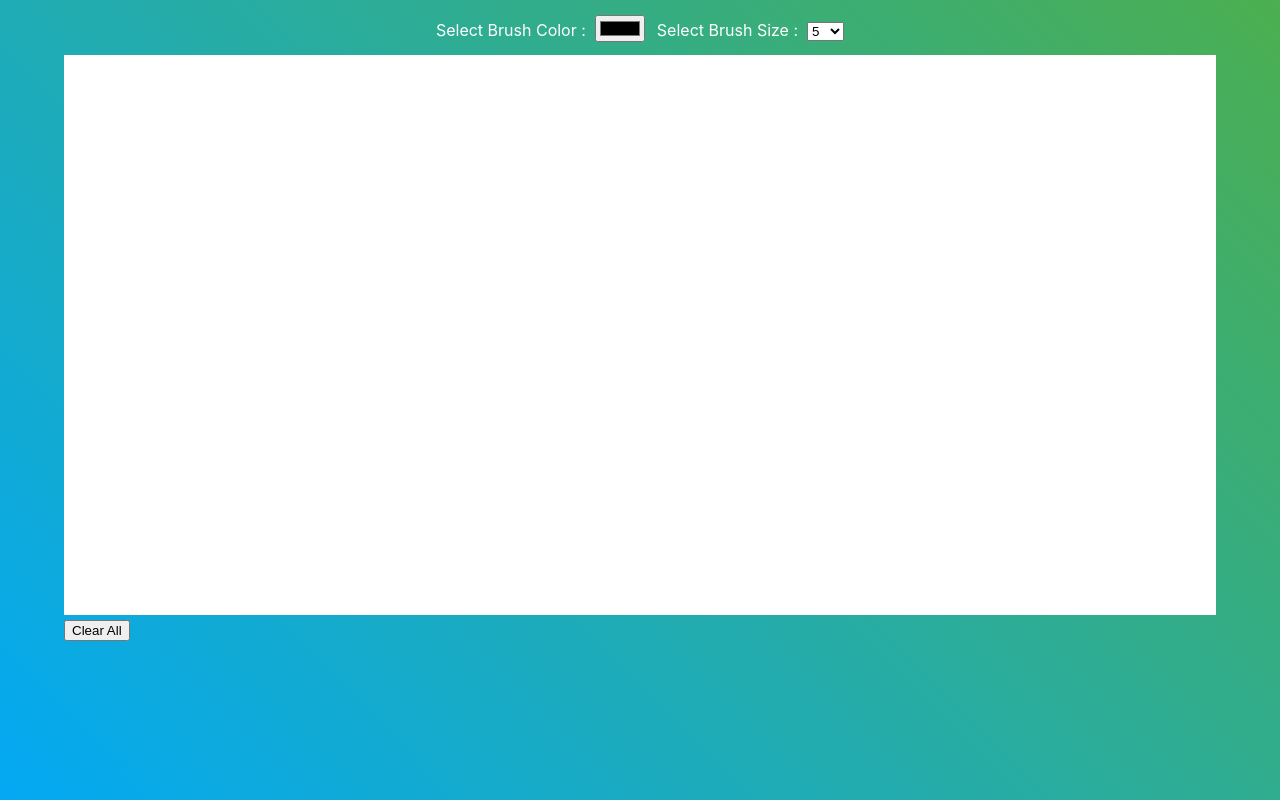
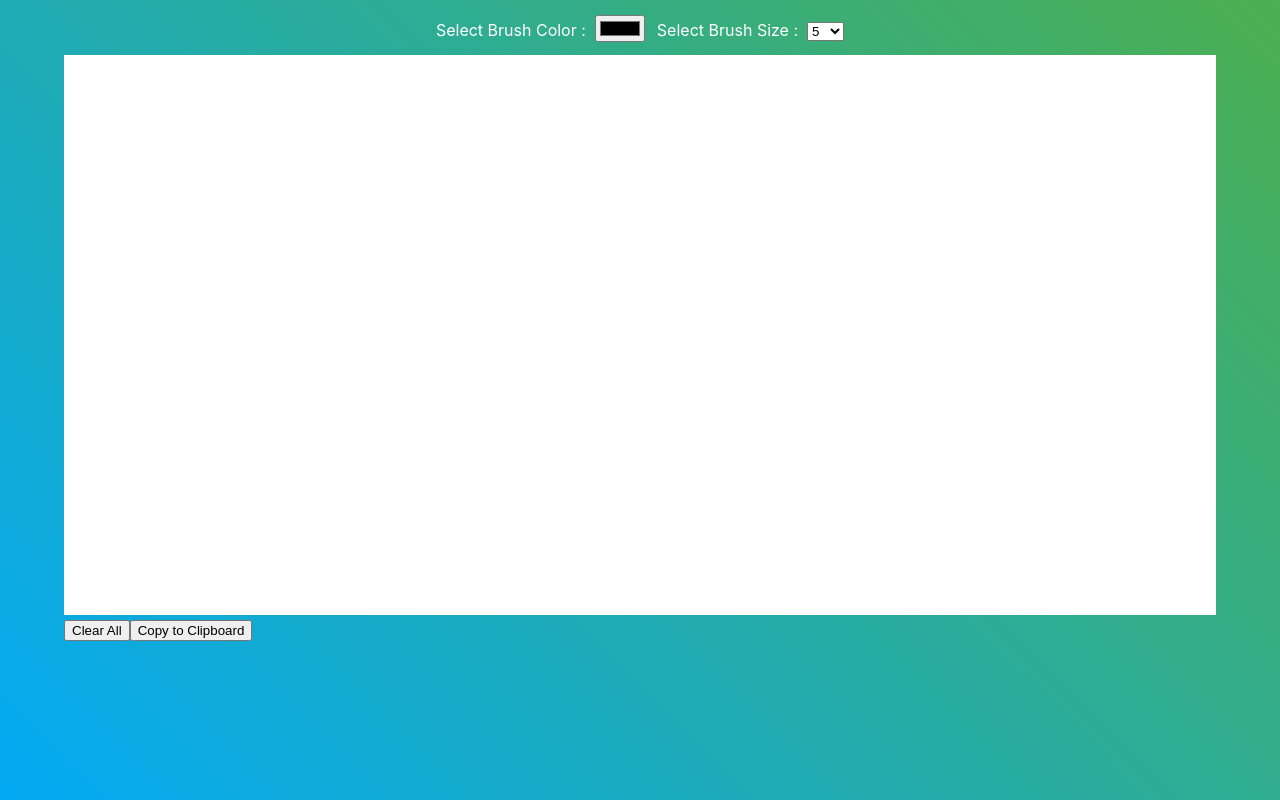
Before and after one commit to Trushangpatel-13/collab-whiteboard-frontend, a React (Create React App) app: page / in a window 1280 px wide. Built offline with nearby package versions, Linux system fonts and the light colour scheme; no server answers.

Commit message:
Copy to clipboard option

```diff
--- a/src/components/board/Board.jsx
+++ b/src/components/board/Board.jsx
@@ -16,6 +16,7 @@ class Board extends React.Component {
         super(props);
 
         this.clearAll = this.clearAll.bind(this);
+        this.copyAll = this.copyAll.bind(this);
 
         this.socket.on("canvas-data", function(data){
 
@@ -38,7 +39,7 @@ class Board extends React.Component {
     }
 
     clearAll() {
-        var root = this;
+
         var canvas = document.querySelector('#board');
         this.ctx = canvas.getContext('2d');
         var ctx = this.ctx;
@@ -50,13 +51,31 @@ class Board extends React.Component {
         ctx.clearRect(0, 0, canvas.width, canvas.height);
 
         var base64ImageData = canvas.toDataURL("image/png");
-        root.socket.emit("canvas-data", base64ImageData);
+        this.socket.emit("canvas-data", base64ImageData);
 
         ctx.lineWidth = this.props.size;
         ctx.lineJoin = 'round';
         ctx.lineCap = 'round';
         ctx.strokeStyle = this.props.color;
       }
+
+    copyAll() {
+        try {
+        var canvas = document.querySelector('#board');
+        canvas.toBlob(function(blob) {
+            navigator.clipboard.write([
+                new window.ClipboardItem({
+                  "image/png": blob
+                })
+              ]);
+              console.log('Image copied.');
+              alert("Copied to Clipboard");
+
+        });
+        } catch (err) {
+            console.error(err.name, err.message);
+          }
+    }
     componentDidMount() {
         this.drawOnCanvas();
     }
@@ -120,12 +139,15 @@ class Board extends React.Component {
     }
 
     render() {
+        var canimg = this;
         return (
             <div class="sketch" id="sketch">
 
                 <canvas className="board" id="board"></canvas>
                 <div className="tools-container">
                     <button type="button" onClick={this.clearAll}>Clear All</button>
+                    <button type="button" onClick={this.copyAll}>Copy to Clipboard</button>
+
                 </div>
             </div>
         )
```
